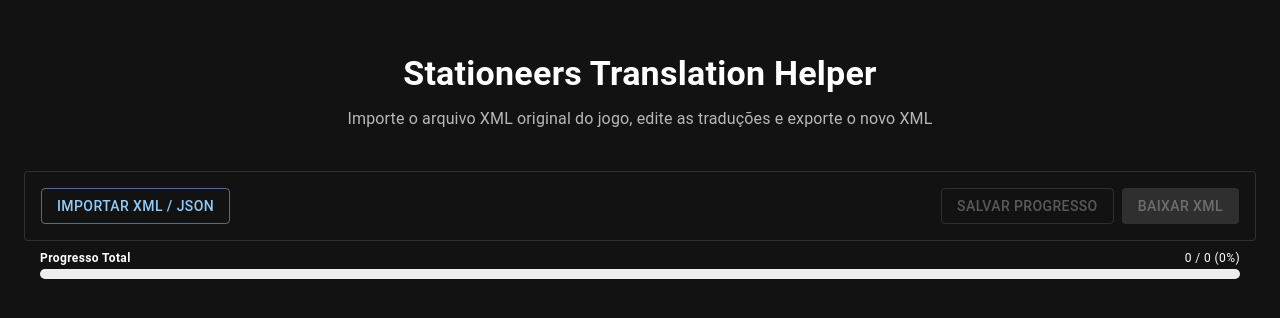
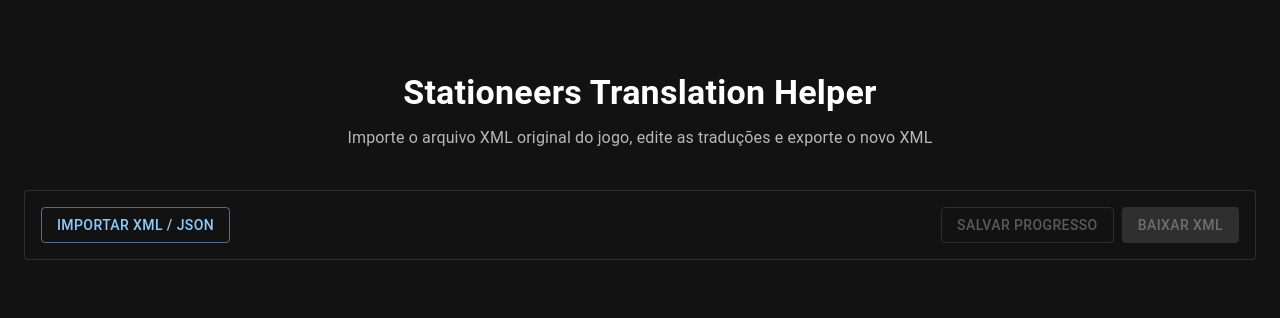
Before and after one commit to Pesterenan/stationeers-translation-helper, a React (Vite) app: page / in a window 1280 px wide. Shown: the part 226-544 px from the top of the page. Built offline with nearby package versions, Linux system fonts and the light colour scheme.

Commit message:
fix: display progress only when file is loaded

```diff
--- a/src/components/ProjectToolbar.tsx
+++ b/src/components/ProjectToolbar.tsx
@@ -75,6 +75,7 @@ const ProjectToolbar: React.FC<Props> = ({
       </Paper>
 
       {/* Global Progress */}
+      {entriesCount > 0 && (
         <Grid marginInline={2}>
           <Grid container justifyContent="space-between">
             <Typography variant="caption" fontWeight="bold">
@@ -95,6 +96,7 @@ const ProjectToolbar: React.FC<Props> = ({
             }}
           />
         </Grid>
+      )}
     </Grid>
   );
 };
```
Lines whose indentation alone changed are shown as unchanged.
